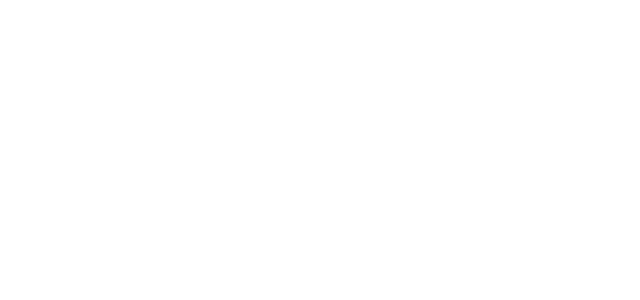
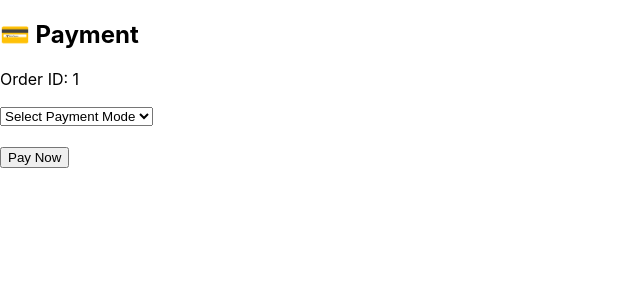
Before and after one commit to CSI-Project-Expo/Team-6, a React (Create React App) app in the folder smartcanteen-frontend/: page /payment/1 in a window 1280 px wide. Before the commit this address had no page. Shown: the top 300 px of the page, without its empty margins (0-640 px from the left). Built offline with nearby package versions, Linux system fonts and the light colour scheme.

Commit message:
pay now redirects to order history !

```diff
--- a/smartcanteen-frontend/src/App.js
+++ b/smartcanteen-frontend/src/App.js
@@ -9,6 +9,8 @@
 import StaffTokenPage from "./pages/StaffTokenPage";
 import TrackOrder from "./pages/TrackOrder";
 import MyOrders from "./pages/MyOrders";
+import PaymentPage from "./pages/PaymentPage";
+
 function App() {
   return (
     <Router>
@@ -20,6 +22,7 @@
         <Route path="/order" element={<PlaceOrder />} />
         <Route path="/admin" element={<AdminDashboard />} />
         <Route path="/token/:orderId" element={<TokenPage />} />
+        <Route path="/payment/:orderId" element={<PaymentPage />} />
         <Route path="/order-status/:orderId" element={<TrackOrder />} />
 <Route path="/my-orders" element={<MyOrders />} />
 
--- /dev/null
+++ b/smartcanteen-frontend/src/pages/PaymentPage.js
@@ -0,0 +1,54 @@
+import React, { useState } from "react";
+import axios from "axios";
+import { useParams, useNavigate } from "react-router-dom";
+
+function PaymentPage() {
+  const { orderId } = useParams();
+  const navigate = useNavigate();
+
+  const [paymentMode, setPaymentMode] = useState("");
+  const [message, setMessage] = useState("");
+
+  const handlePayment = async () => {
+    if (!paymentMode) {
+      alert("Select payment mode");
+      return;
+    }
+
+    try {
+      await axios.post("http://127.0.0.1:5000/payment", {
+        order_id: orderId,
+        amount: 0, // you can fetch real amount later
+        payment_mode: paymentMode
+      });
+
+      setMessage("Payment Successful ✅");
+      navigate("/my-orders");
+    } catch (error) {
+      console.log(error);
+      alert("Payment failed");
+    }
+  };
+
+  return (
+    <div>
+      <h2>💳 Payment</h2>
+      <p>Order ID: {orderId}</p>
+
+      <select onChange={(e) => setPaymentMode(e.target.value)}>
+        <option value="">Select Payment Mode</option>
+        <option value="UPI">UPI</option>
+        <option value="Card">Card</option>
+        <option value="Cash">Cash</option>
+      </select>
+
+      <br /><br />
+
+      <button onClick={handlePayment}>Pay Now</button>
+
+      <p>{message}</p>
+    </div>
+  );
+}
+
+export default PaymentPage;
--- a/smartcanteen-frontend/src/pages/TokenPage.js
+++ b/smartcanteen-frontend/src/pages/TokenPage.js
@@ -45,6 +45,9 @@
           <p>Please show this token at the counter.</p>
         </>
       )}
+      <button onClick={() => navigate(`/payment/${orderId}`)}>
+  💳 Proceed to Payment
+</button>
       <button onClick={() => navigate(`/order-status/${orderId}`)}>
   📦 Track Order
 </button>
```
Also changed, not shown: 1 other file (tests, documents, lock files or other folders).
